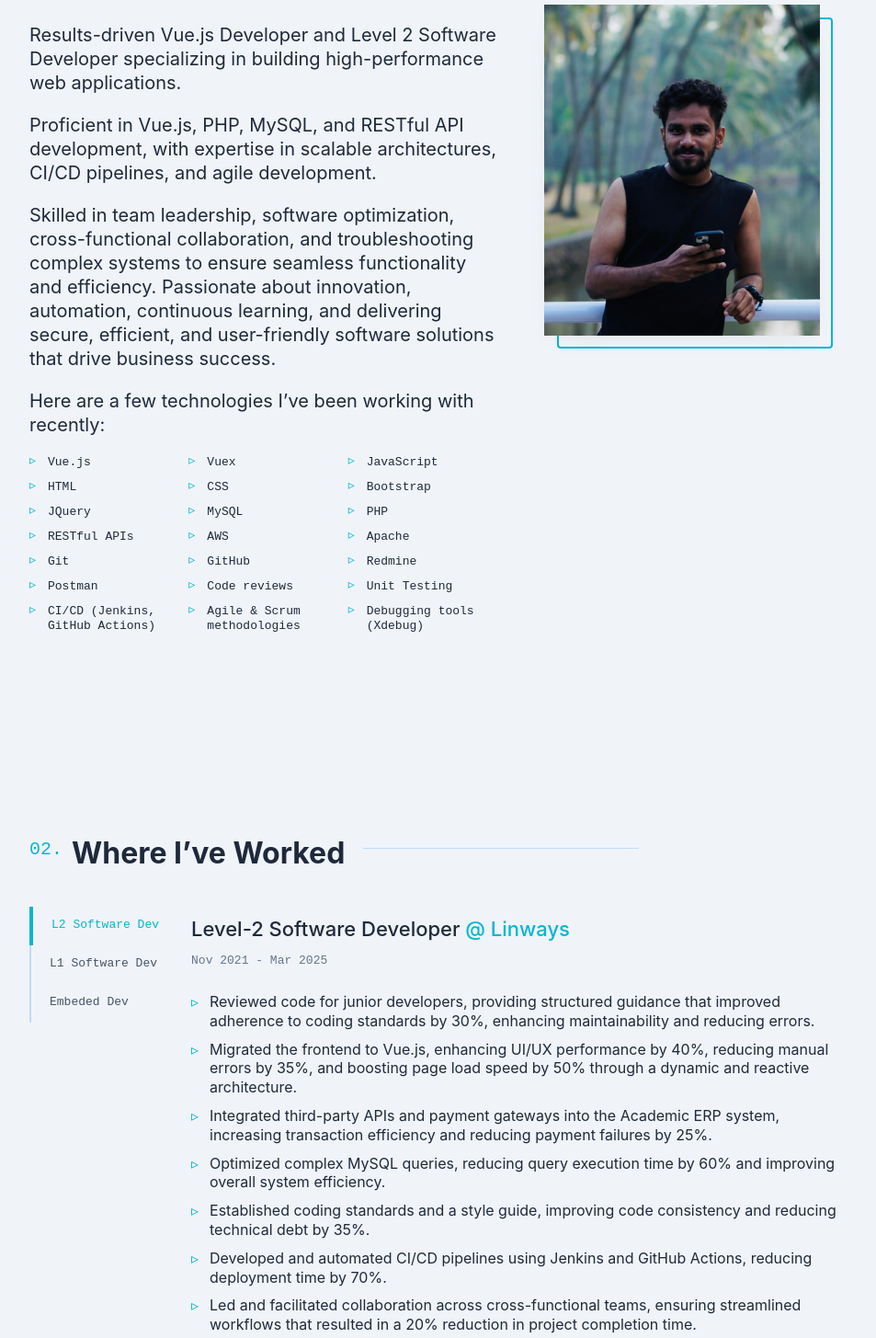
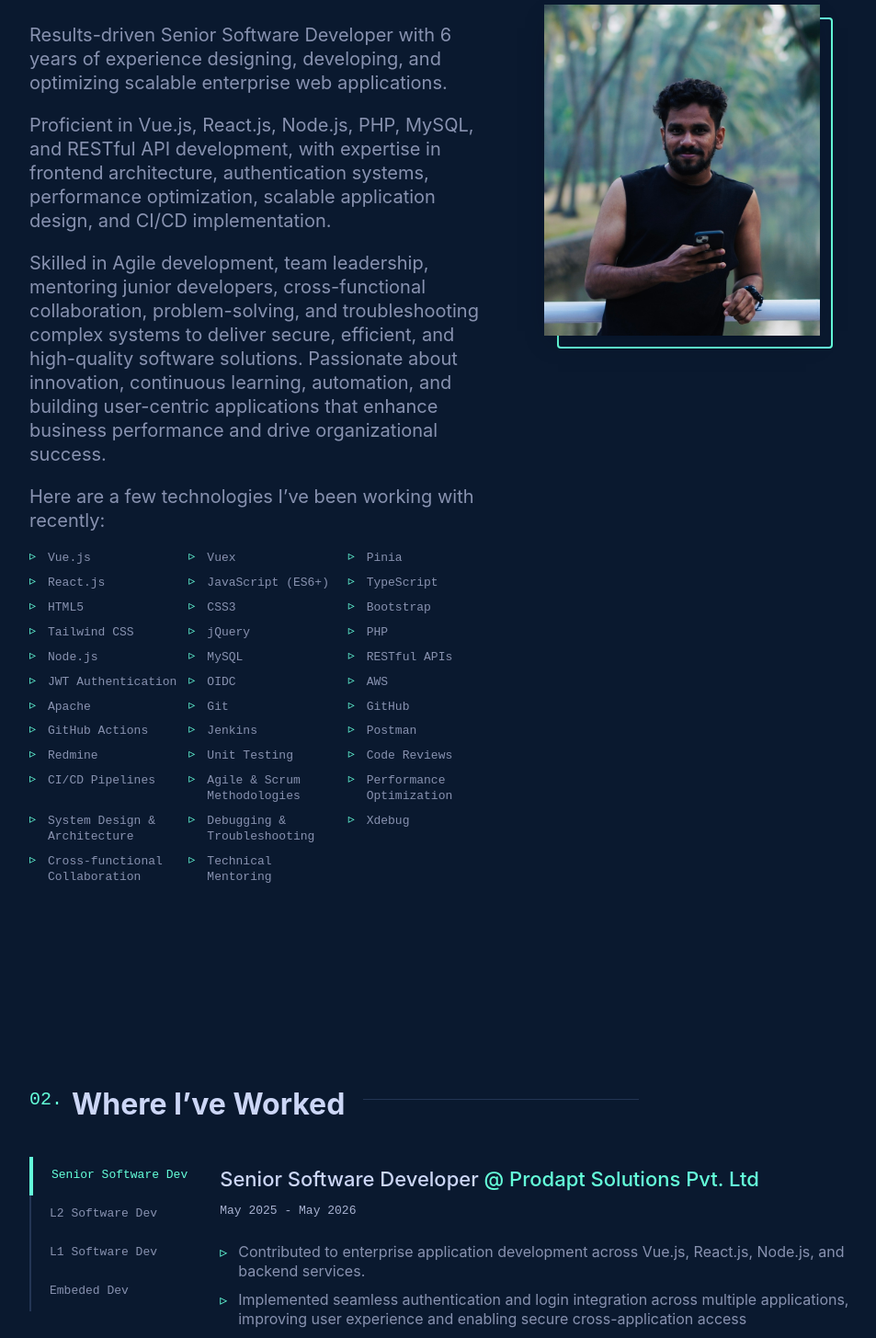
Before and after one commit to krishnajith-career/krishnajith-career.github.io, a Vue app: page / in a window 1280 px wide. Shown: the part 980-2435 px from the top of the page at 92% size, without its empty margins (158-1111 px from the left). Built offline with nearby package versions, Linux system fonts and the light colour scheme.

Commit message:
update portfolio 2026

```diff
--- a/src/App.vue
+++ b/src/App.vue
@@ -7,7 +7,7 @@
 <script setup>
 import landingPage from './components/portfolio/landingPage.vue'
 import { ref, onMounted } from 'vue'
-var theme = ref(localStorage.getItem('theme') || 'light')
+var theme = ref(localStorage.getItem('theme') || 'dark')
 onMounted(()=>{
   document.body.classList.toggle('light-theme', theme.value === 'light');
 })
--- a/src/components/portfolio/aboutMe.vue
+++ b/src/components/portfolio/aboutMe.vue
@@ -5,14 +5,14 @@
         <div class="about-writing">
           <div>
             <p>
-              Results-driven Vue.js Developer and Level 2 Software Developer specializing in building high-performance web applications.
+              Results-driven Senior Software Developer with 6 years of experience designing, developing, and optimizing scalable enterprise web applications.
             </p>
             <p>
-              Proficient in Vue.js, PHP, MySQL, and RESTful API development, with expertise in scalable architectures, CI/CD pipelines, and agile development.
+              Proficient in Vue.js, React.js, Node.js, PHP, MySQL, and RESTful API development, with expertise in frontend architecture, authentication systems, performance optimization, scalable application design, and CI/CD implementation.
             </p>
             <p>
-              Skilled in team leadership, software optimization, cross-functional collaboration, and troubleshooting complex systems to ensure seamless functionality and efficiency.
-              Passionate about innovation, automation, continuous learning, and delivering secure, efficient, and user-friendly software solutions that drive business success.
+              Skilled in Agile development, team leadership, mentoring junior developers, cross-functional collaboration, problem-solving, and troubleshooting complex systems to deliver secure, efficient, and high-quality software solutions.
+              Passionate about innovation, continuous learning, automation, and building user-centric applications that enhance business performance and drive organizational success.
             </p>
             <p>Here are a few technologies I’ve been working with recently:</p>
           </div>
@@ -43,11 +43,23 @@
   import { ref, onMounted } from 'vue';
 
   const skills = [
-    'Vue.js', 'Vuex', 'JavaScript', 'HTML', 'CSS', 'Bootstrap', 'JQuery',
-    'MySQL', 'PHP', 'RESTful APIs', 'AWS', 'Apache',
-    'Git', 'GitHub', 'Redmine', 'Postman',
-    'Code reviews', 'Unit Testing', 'CI/CD (Jenkins, GitHub Actions)',
-    'Agile & Scrum methodologies', 'Debugging tools (Xdebug)'
+    'Vue.js', 'Vuex', 'Pinia',
+    'React.js', 'JavaScript (ES6+)', 'TypeScript',
+    'HTML5', 'CSS3', 'Bootstrap', 'Tailwind CSS', 'jQuery',
+    'PHP', 'Node.js', 'MySQL',
+    'RESTful APIs', 'JWT Authentication', 'OIDC',
+    'AWS', 'Apache',
+    'Git', 'GitHub', 'GitHub Actions', 'Jenkins',
+    'Postman', 'Redmine',
+    'Unit Testing', 'Code Reviews',
+    'CI/CD Pipelines',
+    'Agile & Scrum Methodologies',
+    'Performance Optimization',
+    'System Design & Architecture',
+    'Debugging & Troubleshooting',
+    'Xdebug',
+    'Cross-functional Collaboration',
+    'Technical Mentoring'
   ];
 
   const images = [
--- a/src/components/portfolio/experienceDetails.vue
+++ b/src/components/portfolio/experienceDetails.vue
@@ -54,6 +54,20 @@ const activeTab = ref(0)
 
 const experiences = ref([
   {
+    buttonName: 'Senior Software Dev',
+    position: 'Senior Software Developer',
+    company: 'Prodapt Solutions Pvt. Ltd',
+    range: 'May 2025 - May 2026',
+    responsibilities: [
+      'Contributed to enterprise application development across Vue.js, React.js, Node.js, and backend services.',
+      'Implemented seamless authentication and login integration across multiple applications, improving user experience and enabling secure cross-application access',
+      'Developed AI-driven features to improve automation, application efficiency, and user experience.',
+      'Optimized large-scale Vue.js and React.js applications through component refactoring, performance tuning,lazy loading, state management improvements, and bundle optimization, significantly improving application responsiveness and load times.',
+      'Led Node.js upgrade initiatives across multiple applications, ensuring compatibility, dependency migration,security improvements, and smooth production deployments, while designing and developing scalable RESTfulAPIs for frontend and backend integrations across enterprise systems.',
+      'Led Agile activities including Sprint Planning, Sprint Reviews, CAB discussions, release coordination, technical and Confluence documentation, while collaborating with QA, DevOps, Product Owners, and Architects to deliver scalable solutions. Reviewed and mentored Software Engineers (SE) and Associate Software Engineers(ASE), ensuring adherence to coding standards, performance optimization, maintainability, best practices, and continuous improvement in code quality and team productivity.'
+    ],
+  },
+  {
     buttonName: 'L2 Software Dev',
     position: 'Level-2 Software Developer',
     company: 'Linways',
--- a/src/components/portfolio/headerComponent.vue
+++ b/src/components/portfolio/headerComponent.vue
@@ -64,7 +64,7 @@
     }
   };
 
-  const theme = ref(localStorage.getItem('theme') || 'light');
+  const theme = ref(localStorage.getItem('theme') || 'dark');
 
   const changeTheme=()=>{
     theme.value = theme.value === 'light' ? 'dark' : 'light';
```
Also changed, not shown: 1 other file (tests, documents, lock files or other folders).
